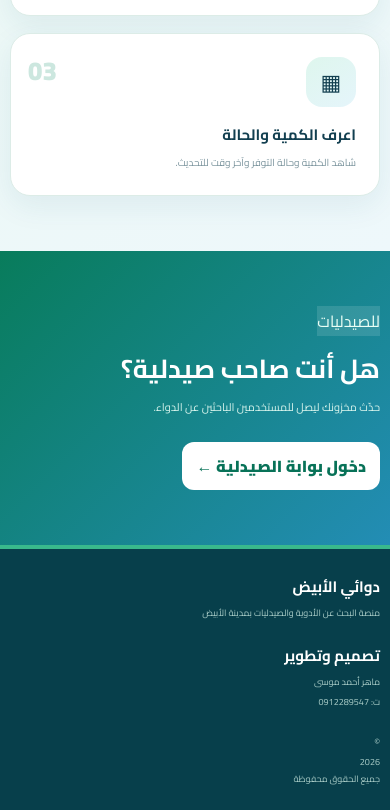
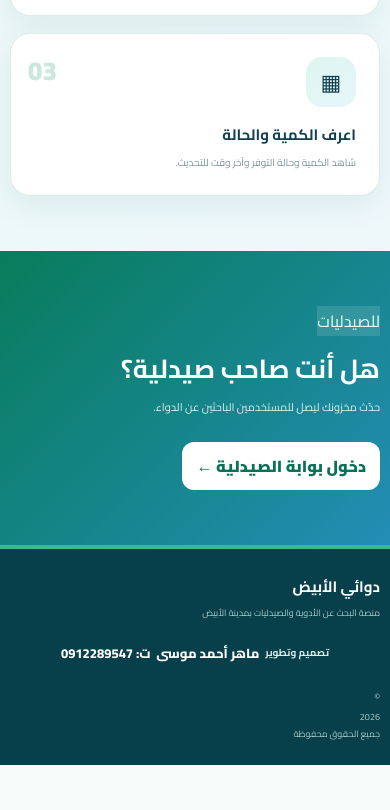
Before and after one commit to mahirco066/dawai_alobied, a website: page public/index.html in a window 390 px wide. Shown: the part 2264-3074 px from the top of the page. After the commit the page ends 3029 px from the top, so only its background shows below. Drawn offline with Linux system fonts and the light colour scheme.

Commit message:
Add OCR panel styles and footer design
Added styles for OCR panel and footer credits.

```diff
--- a/public/styles.css
+++ b/public/styles.css
@@ -38,3 +38,88 @@ nav{display:flex;align-items:center;justify-content:center;gap:18px;flex:1}nav a
 @media(max-width:1000px){.brand{min-width:auto}.nav{gap:10px}nav{gap:3px}.hero-inner{grid-template-columns:190px 1fr}.medicine-visual{transform:scale(.85)}.workspace-grid{grid-template-columns:1fr 270px}.result-card{grid-template-columns:68px 1.3fr 145px}.quantity-box{grid-column:3}.result-meta,.result-actions{grid-column:2/-1}}
 @media(max-width:800px){.topbar,.nav{height:62px}.brand-text small{display:none}.menu-btn{display:block;margin-right:auto}.login-link{display:none}nav{display:none;position:absolute;top:62px;right:10px;left:10px;flex-direction:column;align-items:stretch;background:#fff;border:1px solid #dcece7;border-radius:16px;padding:8px;box-shadow:var(--shadow)}nav.open{display:flex}nav a{height:auto;padding:11px;text-align:center;border:0}.hero{height:auto;min-height:390px}.hero-inner{grid-template-columns:1fr;padding:30px 0 75px}.medicine-visual{position:absolute;left:-70px;bottom:-15px;opacity:.38;transform:scale(.72)}.hero-center{width:100%}.hero h1{font-size:34px}.hero-actions{grid-template-columns:1fr;max-width:500px}.feature-card{min-height:55px}.workspace-grid{grid-template-columns:1fr}.sidebar{order:-1;padding-top:12px}.why-card{margin-top:0}.result-card{grid-template-columns:70px 1fr}.quantity-box{grid-column:2}.pharmacy-name{grid-column:2}.result-meta,.result-actions{grid-column:1/-1}.how-section{padding:55px 0}.steps{grid-template-columns:1fr}.pharmacy-cta-inner{flex-direction:column;align-items:flex-start}}
 @media(max-width:520px){.container{width:calc(100% - 20px)}.brand-mark{width:38px;height:38px}.brand-text strong{font-size:15px}.hero{min-height:440px}.hero h1{font-size:30px}.hero-center>p{font-size:10px}.hero-search{height:50px}.hero-actions{gap:8px}.feature-card{padding:8px 10px}.popular-list{gap:7px;padding:9px}.popular-list button{padding:6px 11px}.results-head{align-items:flex-start;flex-direction:column}.result-summary{align-items:flex-start;flex-direction:column}.result-card{grid-template-columns:1fr;padding:14px}.result-card-top,.pharmacy-name,.quantity-box,.result-meta,.result-actions{grid-column:auto}.pharmacy-name{border-right:0;border-top:1px solid #e7efed;padding:9px 0 0}.quantity-box{width:100%}.ocr-preview-wrap{grid-template-columns:1fr}.ocr-preview-wrap img{width:100%;height:180px}.ocr-panel{padding:65px 10px 15px}.footer-inner{flex-direction:column;align-items:flex-start}}
+
+.ocr-panel{margin-top:16px;padding:17px;border:1px solid #bfe5d9;border-radius:22px;background:rgba(255,255,255,.94);box-shadow:var(--shadow-soft);animation:fadeUp .35s ease}
+.ocr-head{display:flex;align-items:center;justify-content:space-between;gap:12px;margin-bottom:12px}
+.ocr-head strong{display:block;color:var(--green-deep);font-size:14px}
+.ocr-head span{display:block;color:var(--muted);font-size:10px;margin-top:2px}
+.ocr-head button{width:34px;height:34px;border:0;border-radius:11px;background:#edf7f5;color:var(--green-dark);font-size:22px}
+.ocr-progress{height:7px;background:#e6f1ef;border-radius:99px;overflow:hidden;margin-bottom:14px}
+#ocrProgressBar{height:100%;width:0;background:linear-gradient(90deg,var(--green),var(--blue));border-radius:99px;transition:width .25s ease}
+.ocr-preview-wrap{display:grid;grid-template-columns:150px 1fr;gap:14px;align-items:start}
+#prescriptionPreview{width:150px;height:145px;object-fit:cover;border-radius:16px;border:1px solid #d8ebe6;background:#f6fbfa}
+.ocr-label{display:block;color:var(--green-dark);font-size:11px;font-weight:900;margin-bottom:6px}
+.ocr-text{min-height:90px;max-height:145px;overflow:auto;padding:11px;border:1px solid #e0ece9;background:#f8fcfb;border-radius:14px;color:#476873;font-size:11px;line-height:1.9;white-space:pre-wrap}
+.ocr-medicines{display:flex;flex-wrap:wrap;gap:8px;margin-top:12px}
+.ocr-medicine{border:1px solid #c8e7de;background:#eefaf6;color:var(--green-dark);border-radius:999px;padding:7px 11px;font-size:10px;font-weight:800}
+.ocr-medicine.searching{opacity:.65}
+.ocr-note{display:block;color:#8b7070;background:#fff8f3;border:1px solid #f3dfcf;border-radius:12px;padding:9px;font-size:10px;line-height:1.8;margin:11px 0 0}
+
+/* =========================
+   بيانات التصميم والتطوير في التذييل
+========================= */
+.footer-credit,
+.footer-developer{
+  display:flex;
+  align-items:center;
+  justify-content:center;
+  gap:9px;
+  flex-wrap:nowrap;
+  white-space:nowrap;
+}
+.footer-credit strong,
+.footer-developer strong{
+  color:#d9f0ec;
+  font-size:12px;
+  font-weight:700;
+}
+.footer-credit span,
+.footer-developer span{
+  display:inline-block;
+  color:#ffffff;
+  font-size:16px;
+  font-weight:800;
+  margin-top:0;
+}
+.footer-credit span + span,
+.footer-developer span + span{
+  margin-right:0;
+}
+.footer-credit .developer-name,
+.footer-credit .developer-phone,
+.footer-developer .developer-name,
+.footer-developer .developer-phone,
+.footer-developer .developer-info{
+  color:#ffffff;
+  font-size:16px;
+  font-weight:800;
+  white-space:nowrap;
+}
+
+@media(max-width:800px){
+  .footer-credit,
+  .footer-developer{
+    width:100%;
+    justify-content:center;
+  }
+}
+
+@media(max-width:520px){
+  .footer-credit,
+  .footer-developer{
+    gap:6px;
+  }
+  .footer-credit strong,
+  .footer-developer strong{
+    font-size:10px;
+  }
+  .footer-credit span,
+  .footer-developer span,
+  .footer-credit .developer-name,
+  .footer-credit .developer-phone,
+  .footer-developer .developer-name,
+  .footer-developer .developer-phone,
+  .footer-developer .developer-info{
+    font-size:13px;
+  }
+}
```
